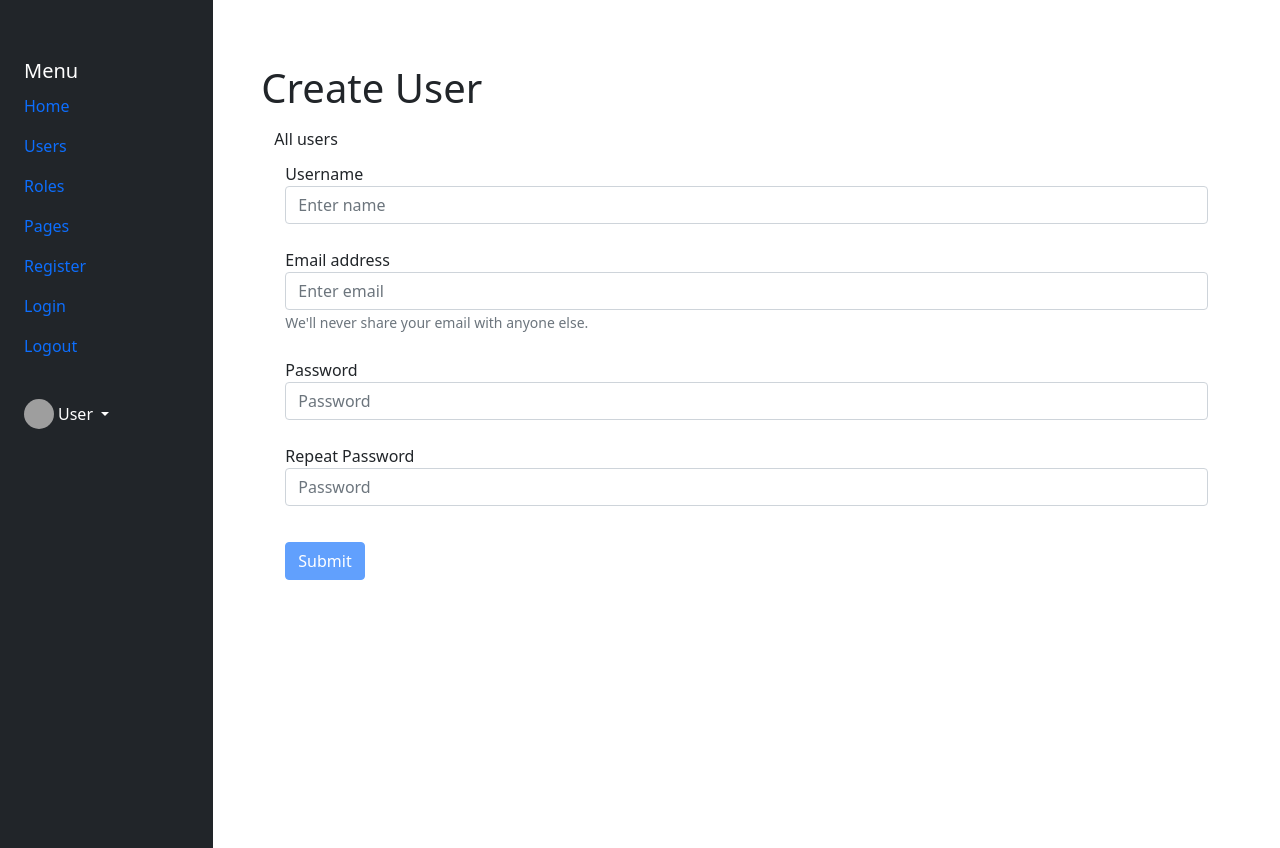
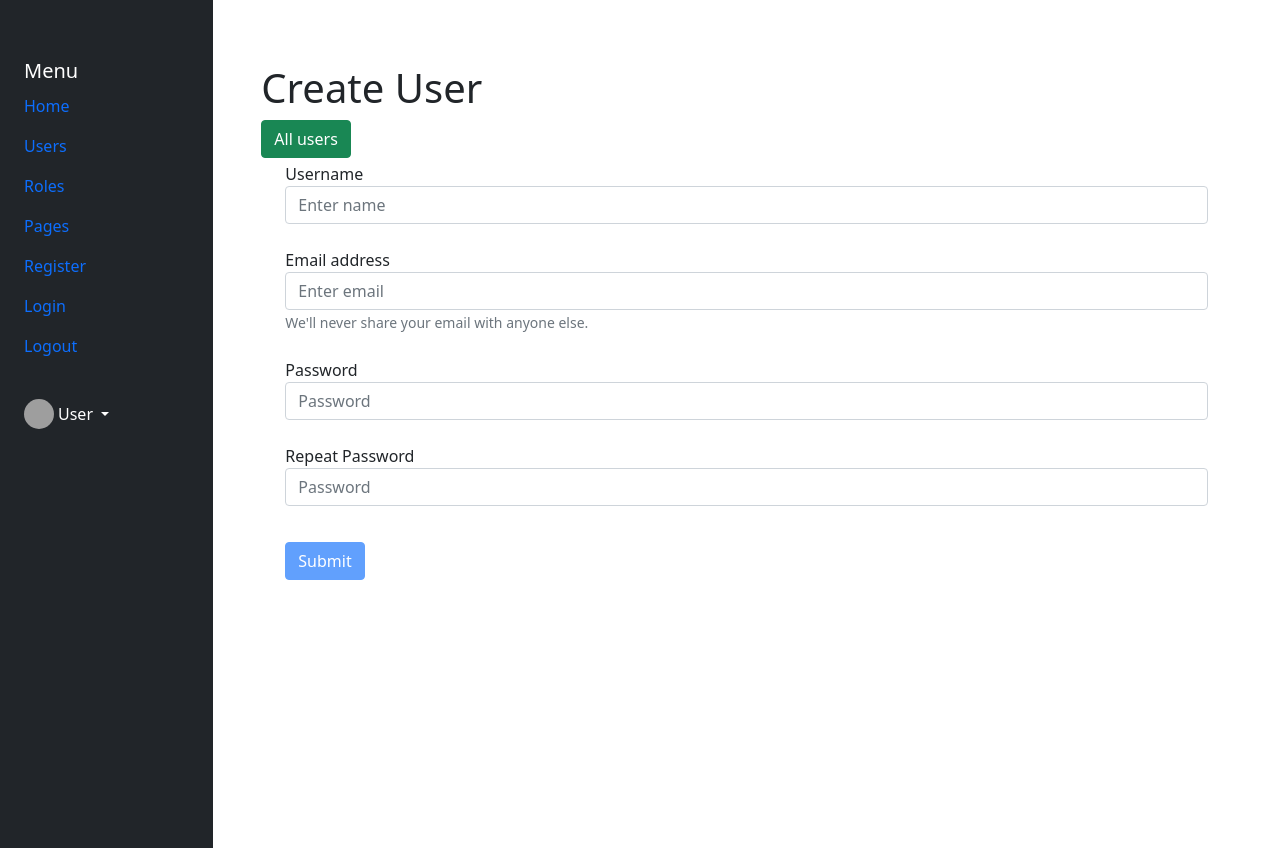
Before and after one commit to everseventeen17/miniCRM, a PHP site: page /index.php?page=users&action=create in a window 1280 px wide. Run offline with PHP 8.4, Linux system fonts and the light colour scheme; the visitor is signed in with stand-in values (Sample User, id 1); grey boxes are pictures that could not be loaded.

Commit message:
pre-refactoring add button success classes

```diff
--- a/app/views/roles/edit.php
+++ b/app/views/roles/edit.php
@@ -6,7 +6,7 @@ $title = 'Edit RoleModel';?>
 <div class="container" id="update-role-form">
     <form method="POST" action="index.php?page=roles&action=update&id=<?=$role['id']?>">
         <h1>Edit Role</h1>
-        <a class="btn" href="index.php?page=roles">All roles</a>
+        <a class="btn btn-success" href="index.php?page=roles">All roles</a>
         <div class="form-group mt-1">
             <label>Role Name</label>
             <input class="form-control" id="form_text_0" name="role_name" placeholder="Enter role name" value="<?= $role['role_name'] ?>">
--- a/app/views/users/create.php
+++ b/app/views/users/create.php
@@ -4,7 +4,7 @@ $title = 'Create user';?>
 <?php ob_start(); ?>
 
 <h1>Create User </h1>
-<a class="btn" href="index.php?page=users">All users</a>
+<a class="btn btn-success" href="index.php?page=users">All users</a>
 <div class="container" id="create-user-form">
     <form method="POST" class ="form" action="">
         <div class="form-group mt-1">
--- a/app/views/users/edit.php
+++ b/app/views/users/edit.php
@@ -6,7 +6,7 @@ $title = 'Edit UserModel';?>
 <div class="container" id="update-user-form">
     <form method="POST" action="index.php?page=users&action=update&id=<?=$user['id']?>">
         <h1>Edit User </h1>
-        <a class="btn" href="index.php?page=users">All users</a>
+        <a class="btn btn-success" href="index.php?page=users">All users</a>
         <div class="form-group mt-1">
             <label for="exampleInputEmail1">Username</label>
             <input class="form-control" id="form_text_0" name="username" placeholder="Enter username" value="<?= $user['username'] ?>">
```
